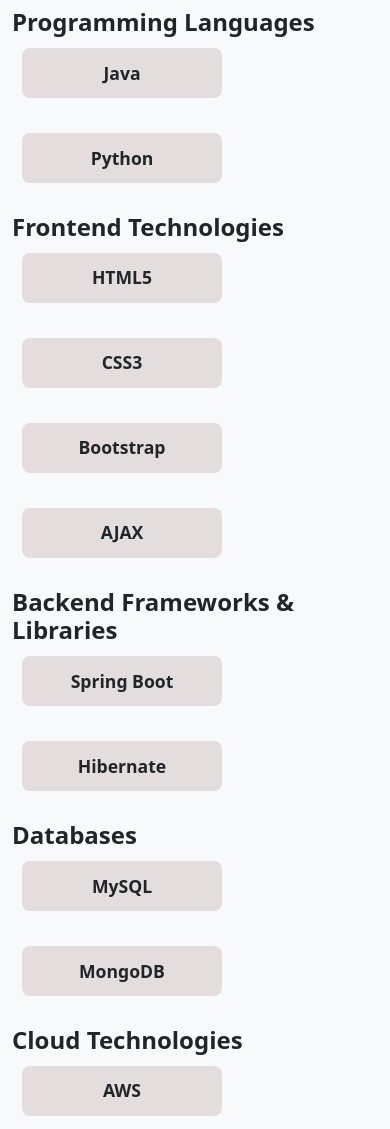
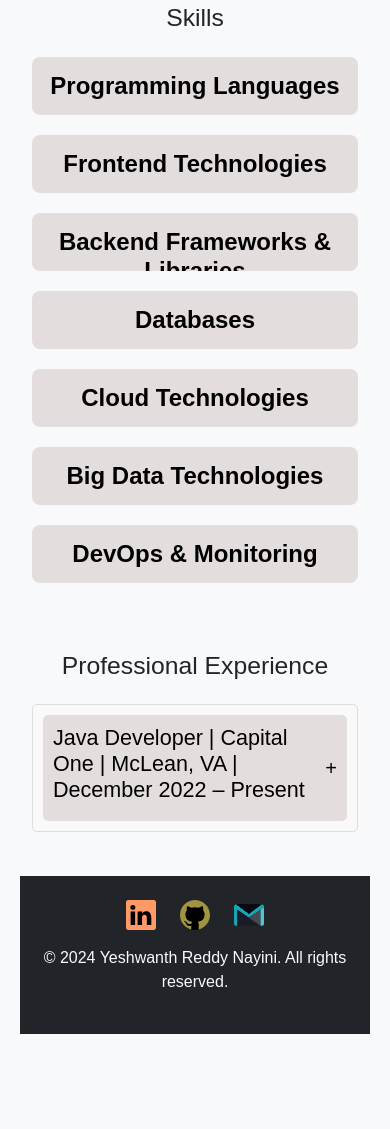
Before and after one commit to nayiniyeshwanthreddy/yeshwanth, a plain HTML site: page index.html in a window 390 px wide. Shown: the part 759-1888 px from the top of the page. After the commit the page ends 1813 px from the top, so only its background shows below. Drawn offline with nearby package versions, Linux system fonts and the light colour scheme.

Commit message:
Added the professional experience and made some layout changes

```diff
--- a/index.html
+++ b/index.html
@@ -93,6 +93,9 @@
                     <div class="skill">
                         <div class="skill-name">MongoDB</div>
                     </div>
+                    <div class="skill">
+                        <div class="skill-name">SnowFlake</div>
+                    </div>
                 </div>
             </div>
 
@@ -141,7 +144,24 @@
     <section class="bg-light py-4">
         <div class="container">
             <h2 class="text-center mb-4">Professional Experience</h2>
+        <!-- Job 1 -->
+        <div class="job-section">
+            <div class="job-header" onclick="toggleJobDetails('job1')">
+                <h4>Java Developer | Capital One | McLean, VA | December 2022 – Present </h4>
+                <span class="toggle-icon">+</span>
+            </div>
+            <div class="job-details" id="job1">
+                <ul>
+                    <li>Developed AWS Batch processing code triggered by an AWS Lambda function that processes S3 event notifications, tokenizing specific columns in S3 object files and returning the updated files to the S3 bucket, reducing manual data processing time by 40% and enhancing data security.</li>
+                    <li>Collaborated in the migration of data processing workflows from AWS EMR to AWS Glue, optimizing performance and reducing operational costs by approximately $161,000  annually, resulting in significant savings for the company.</li>
+                    <li>Developed and tested AWS Lambda functions and deployed them to production, enabling automated file transfers between S3 buckets, improving file management efficiency for other teams by 30%.</li>
 
+                </ul>
+            </div>
+        </div>
+
+        <!-- More jobs can follow the same structure -->
+    </div>
     </section>
 
 
@@ -167,5 +187,22 @@
         </div>
     </footer>
 
+
+<script>
+    // Function to toggle job details visibility
+function toggleJobDetails(jobId) {
+    var jobDetails = document.getElementById(jobId);
+    var toggleIcon = jobDetails.previousElementSibling.querySelector('.toggle-icon');
+
+    if (jobDetails.style.display === 'none' || jobDetails.style.display === '') {
+        jobDetails.style.display = 'block';
+        toggleIcon.textContent = '-';  // Change icon to minus for expanded state
+    } else {
+        jobDetails.style.display = 'none';
+        toggleIcon.textContent = '+';  // Change icon to plus for collapsed state
+    }
+}
+</script>
+
 </body>
 </html>
--- a/styles.css
+++ b/styles.css
@@ -1,77 +1,181 @@
-/* Section styling for background and padding */
+/* The container for all skill categories */
 section.bg-light.py-4 {
     background-color: #f8f9fa;  /* Light background color */
     padding: 2rem 0;  /* Vertical padding for top and bottom */
     display: flex;
-    justify-content: space-between;  /* Add space between columns */
-    flex-wrap: wrap;  /* Ensure wrapping on smaller screens */
+    flex-wrap: wrap;  /* Allow items to wrap to the next line */
     gap: 20px;  /* Space between skill-category sections */
+    justify-content: center;  /* Center the items horizontally */
+    max-width: 1200px;  /* Maximum width for the container */
+    margin: 0 auto;  /* Center the entire container in the page */
 }
 
 /* Style for each skill-category section */
 .skill-category {
-    flex: 1; /* Allow equal width distribution */
-    min-width: 45%; /* Ensure each section doesn't go below 45% of the width */
-    margin-bottom: 20px;
-    box-sizing: border-box; /* Ensure padding is considered within width */
+    flex: 1 1 calc(50% - 20px);  /* Take up 50% width, with space for gap */
+    margin-bottom: 20px;  /* Space between skill categories vertically */
+    box-sizing: border-box;  /* Ensure padding is considered within width */
+    cursor: pointer;
+    background-color: #e4dddd;
+    color: black;
+    padding: 15px;
+    border-radius: 8px;
+    transition: all 0.3s ease-in-out;
+    display: flex;
+    flex-direction: column;  /* Ensure vertical stacking of title and skills */
+    height: 58px;  /* Set a fixed height for non-hover state */
+    max-width: 1200px;  /* Maximum width for the container */
+    overflow: hidden;  /* Hide overflowing content */
 }
 
-/* Style for skill category headings */
-.skill-category h3 {
-    margin-bottom: 1px;
-    font-size: 1.5rem;
-    /* text-align: center; */
-    font-weight: bold;
+/* Hover effect to expand the category */
+.skill-category:hover {
+    flex-grow: 2;  /* Allow the category to expand when hovered */
+    background-color: #e4dddd;  /* Maintain background color */
+    height: auto;  /* Let the height expand to fit content */
 }
 
-/* List style for skills */
-.skill-list {
-    display: flex;
-    flex-wrap: wrap;
-    gap: 15px;
-    /* justify-content: center; */
-}
-
-/* Individual skill styling */
-.skill {
-    position: relative;
-    width: 200px;
-    height: 50px;  /* Fixed height for skills */
-    margin: 10px;
-    background-color: #e4dddd;
-    border-radius: 8px;
-    transition: width 0.3s ease-in-out;  /* Smooth width transition */
-    overflow: hidden;  /* Prevent content spilling out */
-    text-align: center;
-    padding: 10px;
-    box-sizing: border-box;  /* Ensure padding is included in total width/height */
-    display: flex;
-    justify-content: center; /* Center the skill name horizontally */
-    align-items: center;     /* Center the skill name vertically */
-}
-
-.skill:hover {
-    width: 300px; /* Expand width on hover */
-    cursor: pointer;
-}
-
-.skill .skill-name {
-    padding: 0;
-    font-size: 1.1rem;
+/* Style for the skill category headings */
+.skill-category h3 {
+    margin: 0;
+    font-size: 1.5rem;
     font-weight: bold;
     text-align: center;
 }
 
-/* Responsive behavior */
-@media (max-width: 768px) {
-    section.bg-light.py-4 {
-        justify-content: center;  /* Center content on smaller screens */
-    }
+/* List of skills */
+.skill-list {
+    display: flex;
+    flex-wrap: wrap;
+    gap: 10px;
+    margin-top: 10px;
+    opacity: 0;  /* Initially hide skills */
+    transition: opacity 0.3s ease-in-out;
+}
 
-    .skill-category {
-        min-width: 100%; /* Stack skill categories vertically on small screens */
-    }
+/* Show skills when hovering over the category */
+.skill-category:hover .skill-list {
+    opacity: 1;
 }
+
+/* Individual skill item */
+.skill {
+    background-color: #e4dddd;
+    padding: 8px 12px;
+    margin: 5px;
+    border-radius: 5px;
+    width: 120px;
+    text-align: center;
+    font-weight: bold;
+    transition: background-color 0.3s ease-in-out;
+}
+
+/* Hover effect for skill items */
+.skill:hover {
+    background-color: #cccccc;
+    color: white;
+}
+
+
+
+/*
+********************************************
+Below is the CSS for Job /Experience section
+********************************************
+*/
+/* Style for job section */
+.job-section {
+    margin-bottom: 20px;
+    padding: 10px;
+    border: 1px solid #ddd;
+    border-radius: 5px;
+    background-color: #f9f9f9;
+}
+
+/* Style for the job header (clickable area) */
+.job-header {
+    cursor: pointer;
+    padding: 10px;
+    display: flex;
+    justify-content: space-between;
+    align-items: center;
+    background-color: #e4dddd;
+    color: black;
+    border-radius: 5px;
+}
+
+/* Style for the expand/collapse icon */
+.toggle-icon {
+    font-size: 20px;
+}
+
+/* Initially hide the job details */
+.job-details {
+    display: none;
+    padding-top: 10px;
+    padding-left: 10px;
+}
+
+/* Optional: Style for the expanded job details */
+/* Styling for the job list items */
+.job-details ul {
+    list-style-type: none;
+    padding-left: 0;
+    margin: 0;
+}
+
+.job-details ul li {
+    background-color: #f1f1f1;
+    padding: 12px;
+    margin-bottom: 10px;
+    border-radius: 5px;
+    border: 1px solid #ddd;
+    transition: background-color 0.3s, transform 0.3s;
+}
+
+/* Hover effect for the list items */
+.job-details ul li:hover {
+    background-color: #e4dddd;
+    color: black;
+    transform: scale(1.02);
+}
+
+/* Optional: Adding icons or bullets to each list item */
+.job-details ul li:before {
+    content: "\2022"; /* Unicode for a bullet point */
+    color: #e4dddd;  /* Blue bullet */
+    font-size: 20px;
+    margin-right: 10px;
+}
+
+/* Optional: Add custom spacing between list items */
+.job-details ul li + li {
+    margin-top: 5px;
+}
+
+
+/*
+***********************************
+Below is the CSS for Body of the HTML
+***********************************
+*/
+/* Set background color for the entire page */
+body {
+    background-color: #f8f9fa;  /* Set background color */
+    margin: 0;  /* Remove default body margin */
+    font-family: Arial, sans-serif;  /* Optional: Set font style for the page */
+    padding: 20px;  /* Add padding to give some space between the content and the border */
+    box-sizing: border-box;  /* Ensure padding is included in width/height */
+    background-clip: content-box;  /* Ensures the background is clipped to the content box */
+}
+
+
+
+/*
+***********************************
+Below is the CSS for footer section
+***********************************
+*/
 
 
 footer {
```
